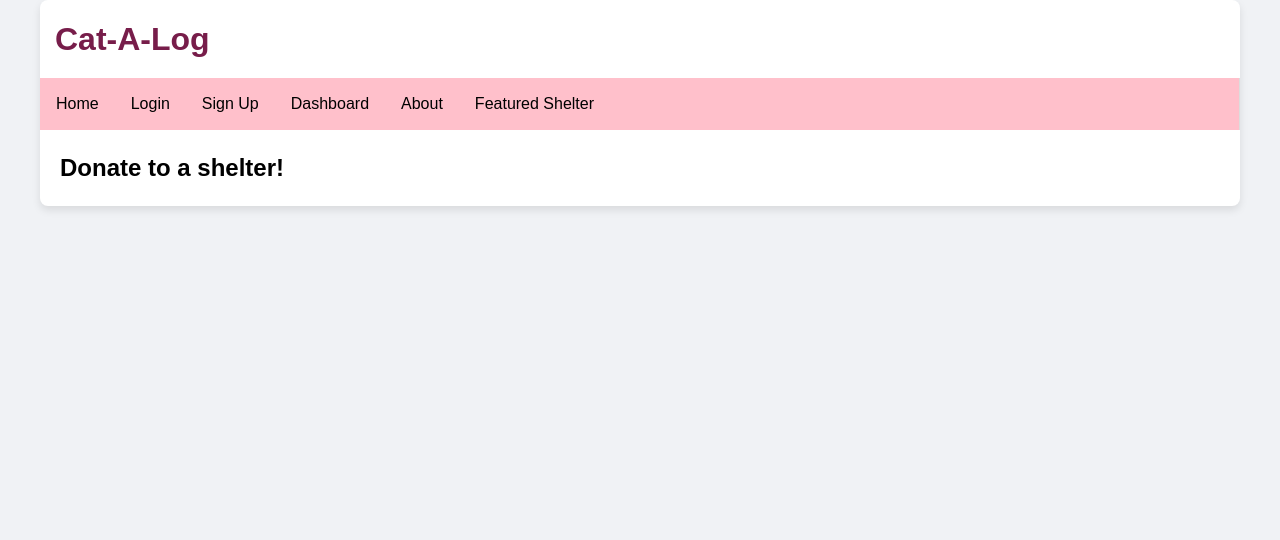
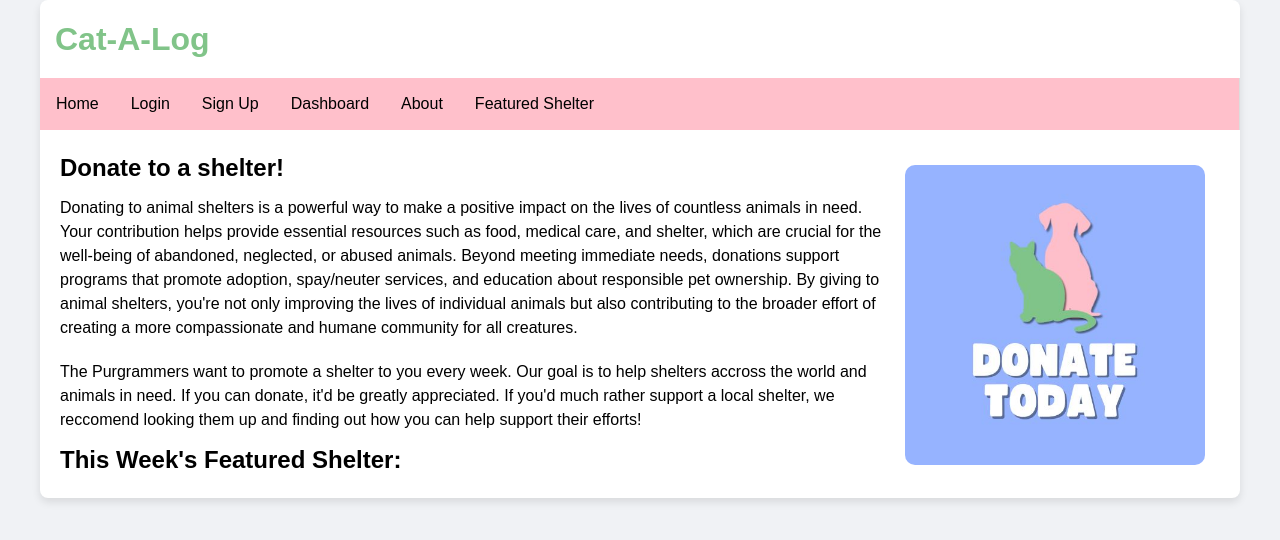
Before and after one commit to Akeldamaa/Cat-A-Log, a React (Vite) app in the folder frontend/: page /featured-shelter in a window 1280 px wide. Shown: the top 540 px of the page. Built offline with nearby package versions, Linux system fonts and the light colour scheme.

Commit message:
Add content to featured shelters page
Add content to featured shelters page

```diff
--- a/frontend/src/pages/FeaturedShelter/FeaturedShelter.css
+++ b/frontend/src/pages/FeaturedShelter/FeaturedShelter.css
@@ -8,3 +8,17 @@ Green: #81c489
 .featured-section {
   padding: 20px;
 }
+
+.featured-section .content-p {
+  padding-top: 10px;
+  padding-bottom: 10px;
+  margin: auto;
+}
+
+.featured-section .donateToday {
+  float: right;
+  text-align: right;
+  border-radius: 10px;
+  width: 300px;
+  margin: 15px;
+}
--- a/frontend/src/pages/FeaturedShelter/FeaturedShelter.jsx
+++ b/frontend/src/pages/FeaturedShelter/FeaturedShelter.jsx
@@ -1,5 +1,6 @@
 import Navbar from "../../components/layout/Navbar";
 import "./FeaturedShelter.css";
+import DonateToday from './donate-today.jpg'
 
 export default function FeaturedShelter() {
   return (
@@ -11,9 +12,40 @@ export default function FeaturedShelter() {
         <div className="navbar">
           <Navbar />
         </div>
+
         <div className="featured-section">
-          <h2>Donate to a shelter!</h2>
+          <div className="why-donate">
+            <img
+              className="donateToday"
+              src={DonateToday}
+              alt=""
+            />
+            <h2>Donate to a shelter!</h2>
+
+            <p className="content-p">
+              Donating to animal shelters is a powerful way to make a positive impact on the lives
+              of countless animals in need. Your contribution helps provide essential resources such
+              as food, medical care, and shelter, which are crucial for the well-being of abandoned,
+              neglected, or abused animals. Beyond meeting immediate needs, donations support programs
+              that promote adoption, spay/neuter services, and education about responsible pet ownership.
+              By giving to animal shelters, you're not only improving the lives of individual animals but
+              also contributing to the broader effort of creating a more compassionate and humane community for all creatures.
+
+
+            </p>
+            <p className="content-p">
+              The Purgrammers want to promote a shelter to you every week. Our goal is to help shelters accross the world
+              and animals in need. If you can donate, it'd be greatly appreciated. If you'd much rather
+              support a local shelter, we reccomend looking them up and finding out how you can help support their efforts!
+            </p>
+          </div>
+          <div>
+            <h2>
+              This Week's Featured Shelter:
+            </h2>
+          </div>
         </div>
+
       </div>
     </div>
   );
--- a/frontend/src/pages/Home/Home.css
+++ b/frontend/src/pages/Home/Home.css
@@ -25,7 +25,7 @@ Green: #81c489
 }
 
 .banner {
-  color: #771d4a;
+  color: #81c489;
   padding: 15px;
   justify-content: center;
 }
```
Also changed, not shown: frontend/src/pages/FeaturedShelter/donate-today.jpg (added).
